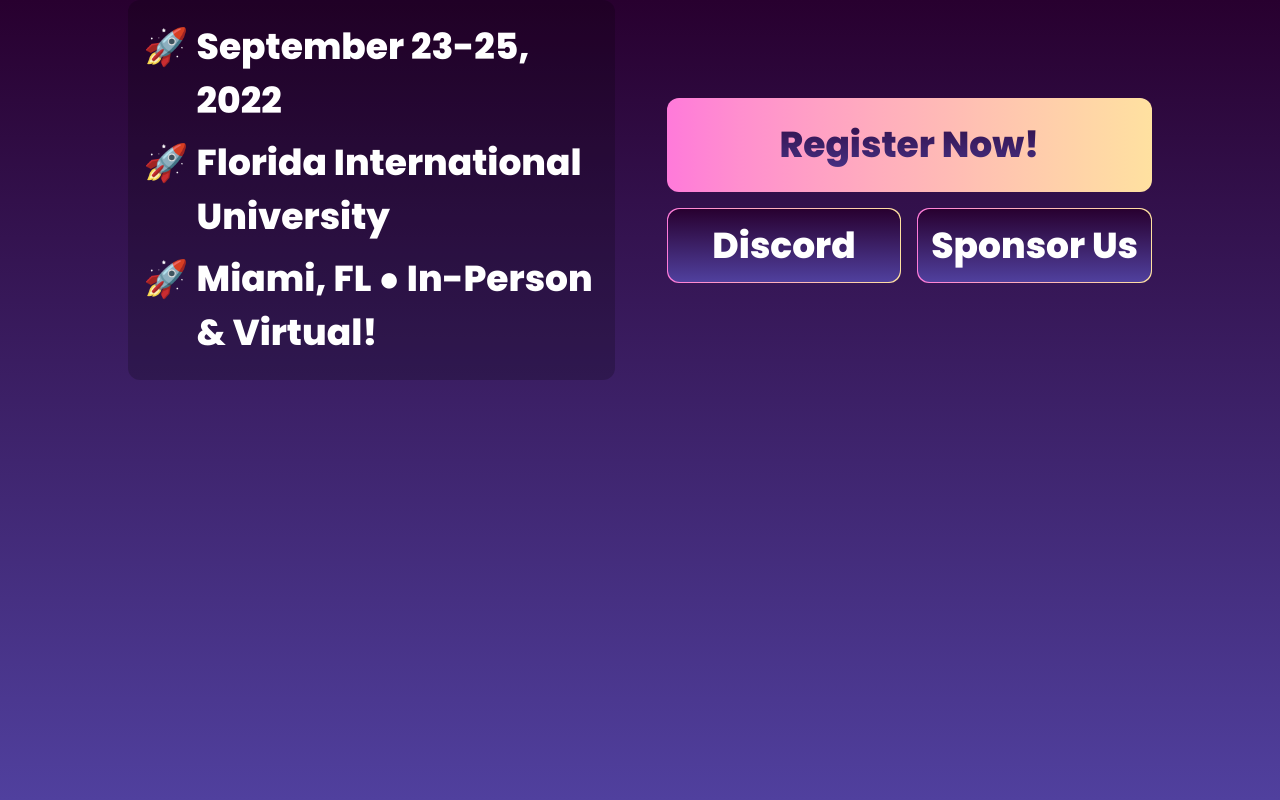
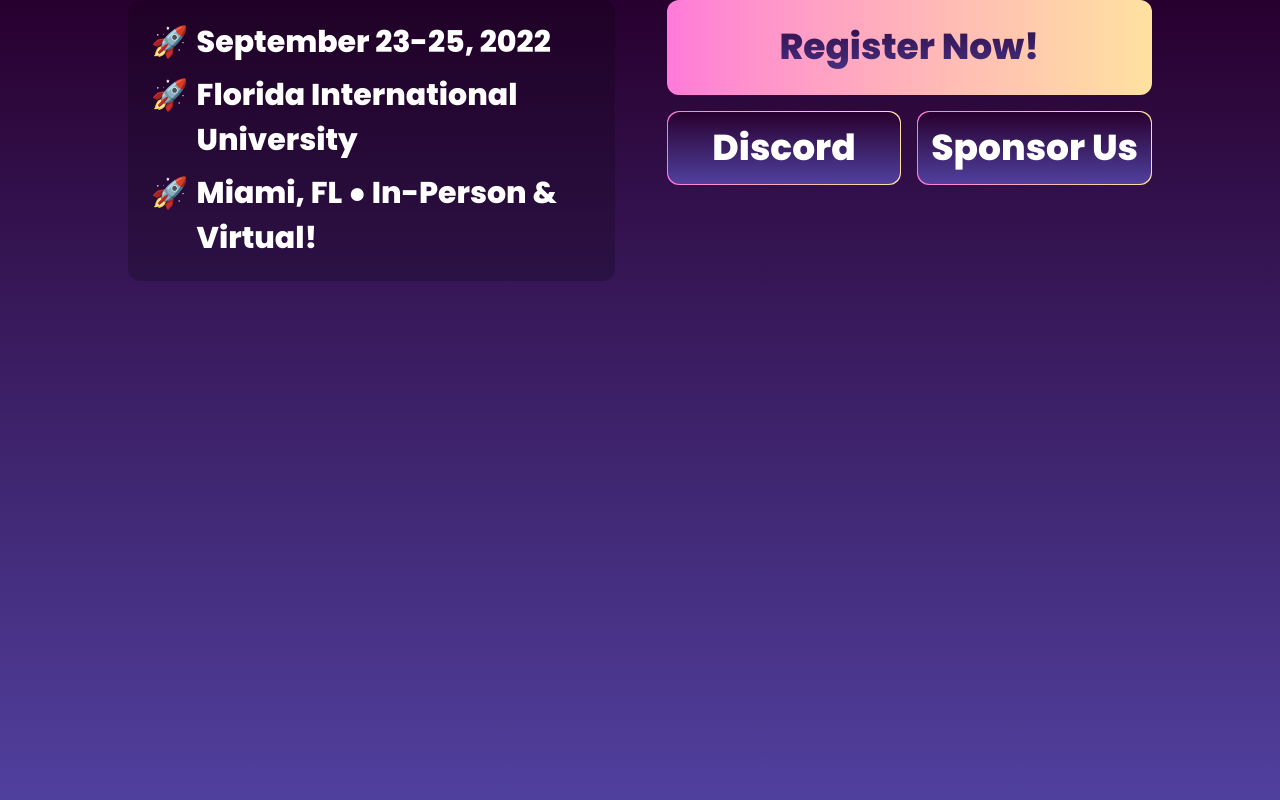
Before and after one commit to weareinit/static-shellhacks-2022, a React (Create React App) app: page / in a window 1280 px wide. Shown: the top 800 px of the page. Built offline with nearby package versions, Linux system fonts and the light colour scheme.

Commit message:
Changed minor details

```diff
--- a/src/components/LinkButton/index.css
+++ b/src/components/LinkButton/index.css
@@ -1,4 +1,4 @@
-.button {
+.linkButton {
     border-radius: 12px;
     cursor: pointer;
     display: flex;
@@ -12,7 +12,7 @@
     align-items: center;
 }
 
-.button span {
+.linkButton span {
     align-items: center;
     border-radius: 12px;
     display: flex;
@@ -32,7 +32,7 @@
     transition: 1s all;
 }
 
-.button:hover .buttonBackgroundContainer {
+.linkButton:hover .buttonBackgroundContainer {
     top: -30%;
 }
 
--- a/src/components/LinkButton/index.tsx
+++ b/src/components/LinkButton/index.tsx
@@ -9,7 +9,7 @@
 
 const LinkButton: React.FC<ButtonProps> = (props: ButtonProps) => {
     return (
-        <a href={props.url} className="button">
+        <a href={props.url} className="linkButton">
             <div className="buttonBackgroundContainer">
                 <div className="defaultGradient" />
                 <div className="mediumGradient" />
--- a/src/sections/PageHero/index.css
+++ b/src/sections/PageHero/index.css
@@ -8,7 +8,7 @@
     display: flex;
     flex-direction: row;
     justify-content: space-between;
-    align-items: center;
+    align-items: stretch;
     gap: 5%;
 }
 
@@ -28,7 +28,7 @@
 
 .detailsDiv li {
     list-style-type: "🚀";
-    font-size: 3.6rem;
+    font-size: 3rem;
     padding: 1% 0 1% 2%;
 }
 
```
